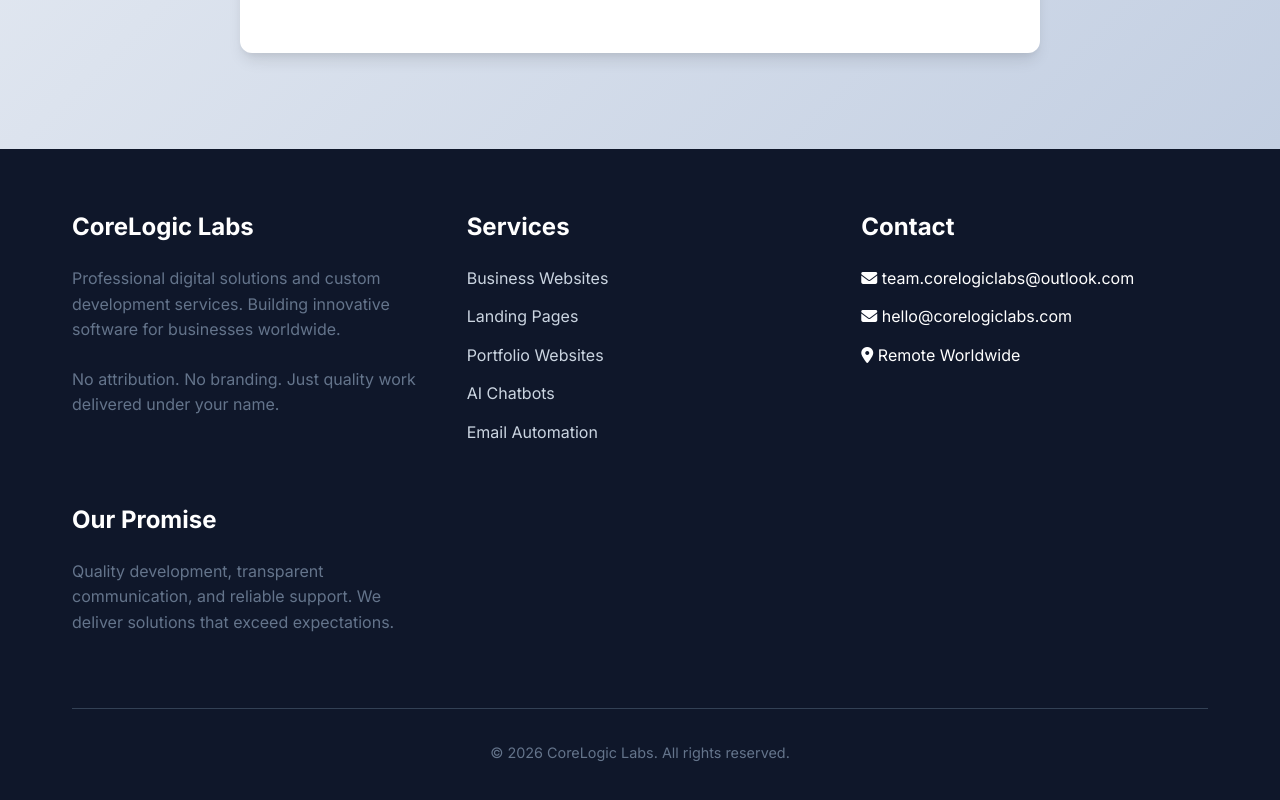
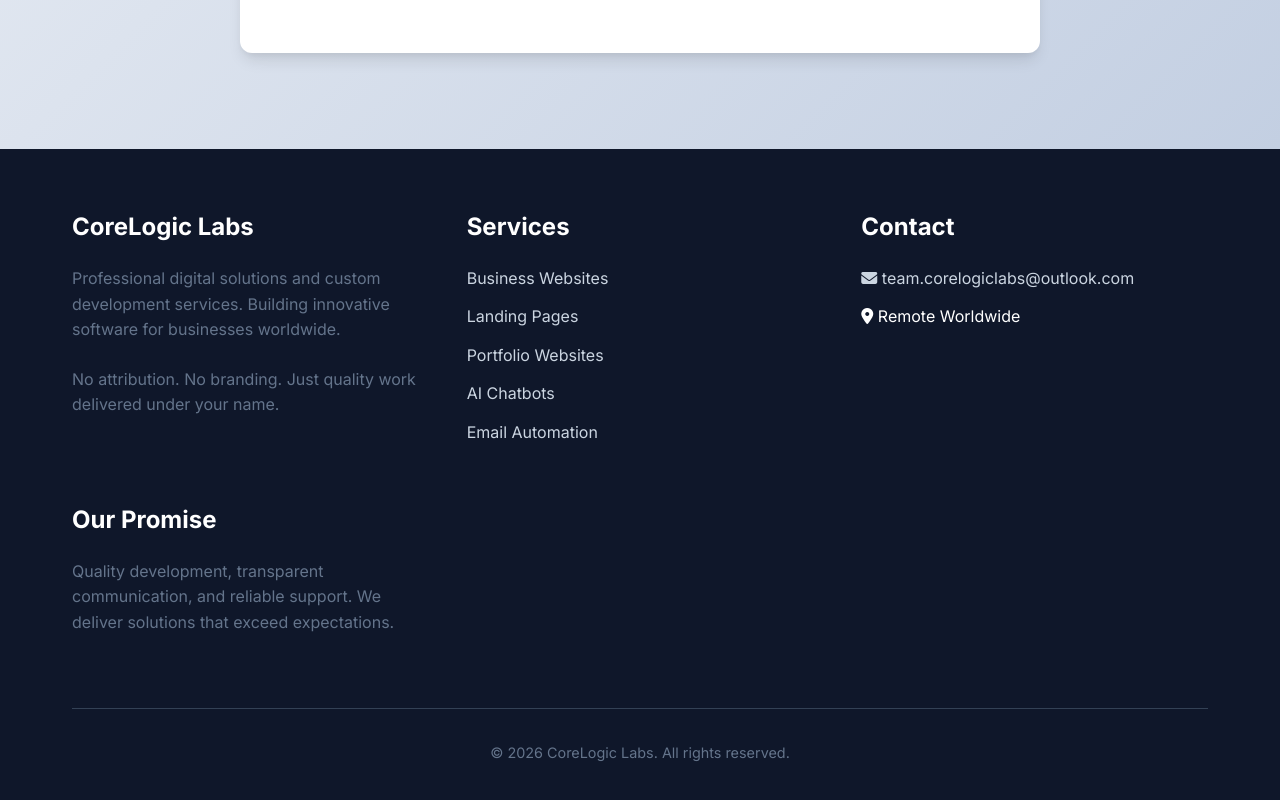
Before and after one commit to tonalmango/corelogic-labs, a plain HTML site: page frontend/index.html in a window 1280 px wide. Shown: the part 4976-5776 px from the top of the page. Drawn offline with Linux system fonts and the light colour scheme.

Commit message:
UPDATE: Remove hello@ email and add mailto link to alias email

```diff
--- a/frontend/index.html
+++ b/frontend/index.html
@@ -375,8 +375,7 @@
                 <div class="footer-column">
                     <h3>Contact</h3>
                     <ul class="footer-links">
-                        <li><i class="fas fa-envelope"></i> team.corelogiclabs@outlook.com</li>
-                        <li><i class="fas fa-envelope"></i> hello@corelogiclabs.com</li>
+                        <li><a href="mailto:team.corelogiclabs@outlook.com"><i class="fas fa-envelope"></i> team.corelogiclabs@outlook.com</a></li>
                         <li><i class="fas fa-map-marker-alt"></i> Remote Worldwide</li>
                     </ul>
                 </div>
```
